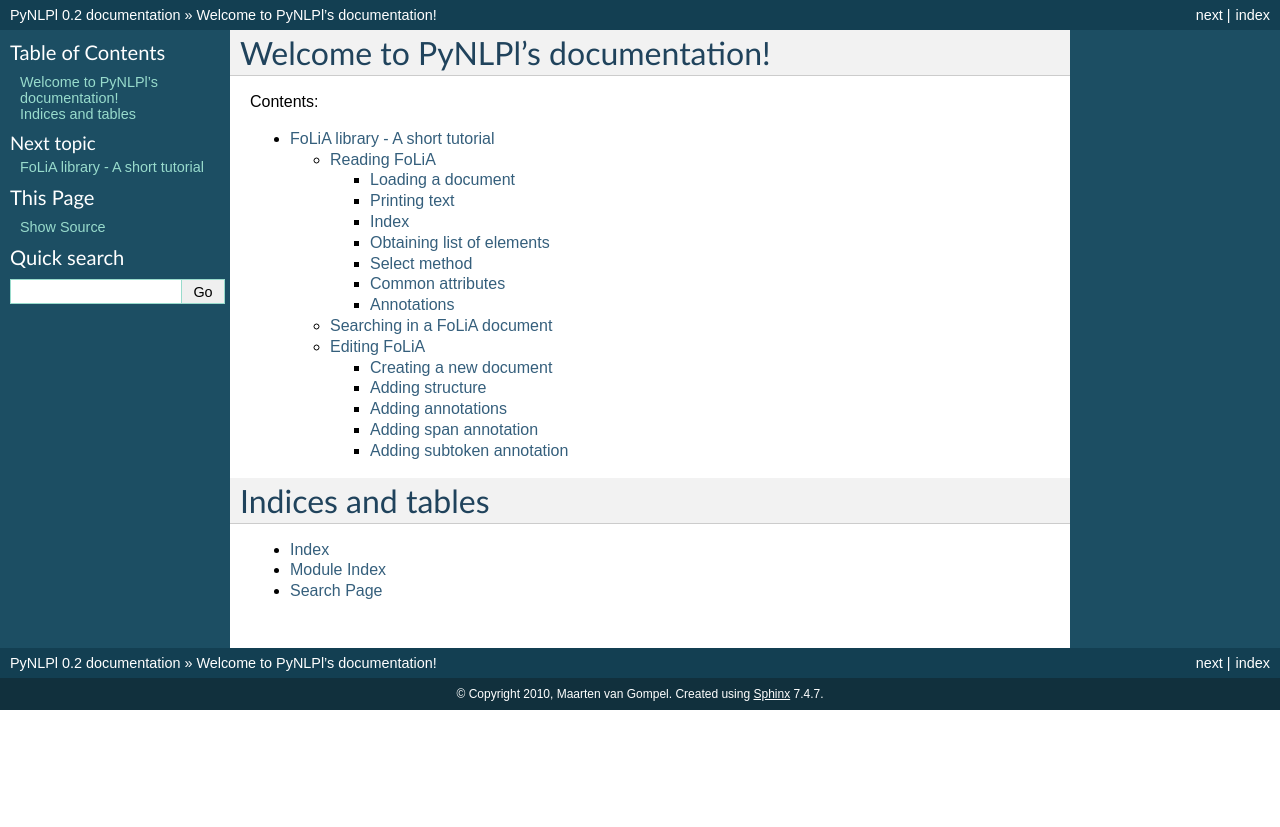
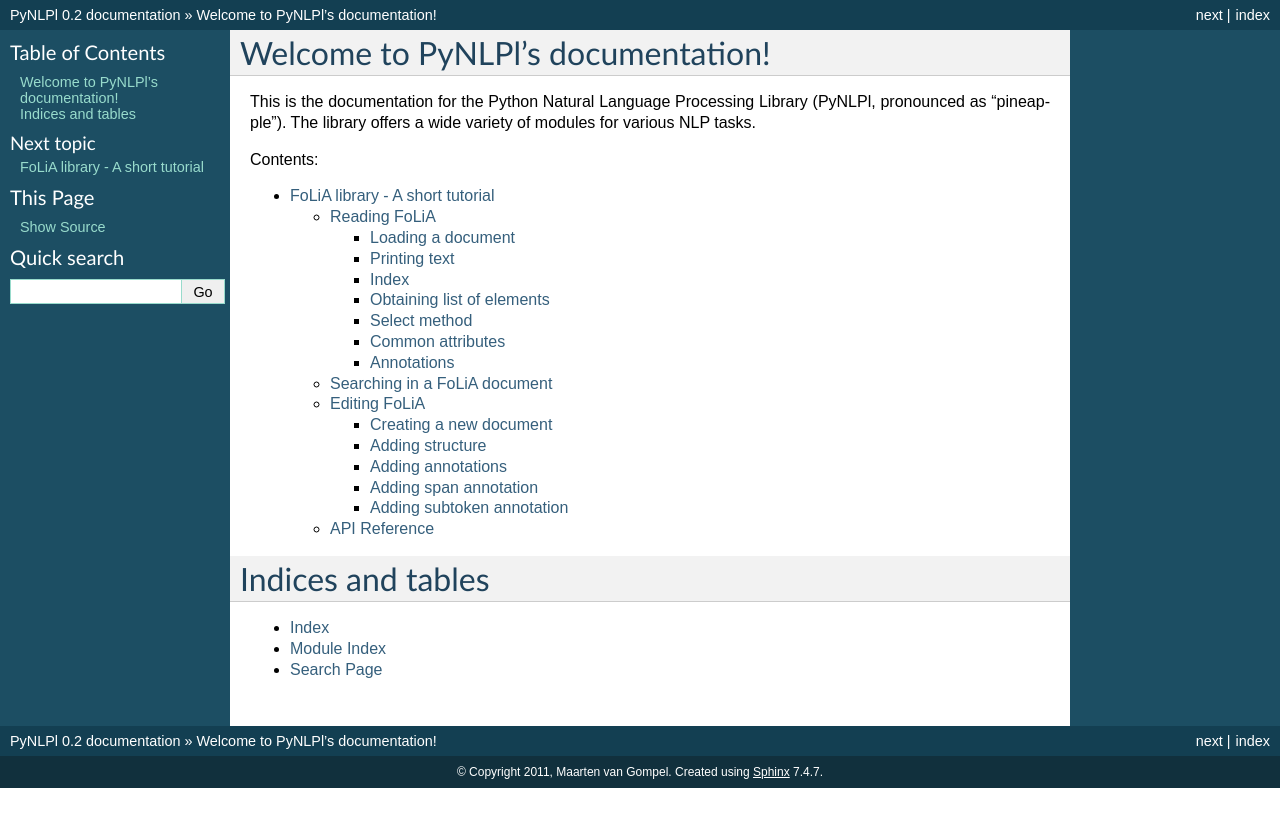
Before and after one commit to proycon/foliapy, a Sphinx documentation site: the page built from docs/index.rst, in a window 1280 px wide. Shown: the top 827 px of the page. Built offline with Sphinx 7.4.7, drawn with Linux system fonts in a browser that asks for light colours.

Commit message:
documentation update
git-svn-id: https://ilk.uvt.nl/svn/trunk/sources/pynlpl@10508 12f355fe-0486-481a-ad91-c297ab22b4e3

```diff
--- a/docs/conf.py
+++ b/docs/conf.py
@@ -38,7 +38,7 @@
 
 # General information about the project.
 project = u'PyNLPl'
-copyright = u'2010, Maarten van Gompel'
+copyright = u'2011, Maarten van Gompel'
 
 # The version info for the project you're documenting, acts as replacement for
 # |version| and |release|, also used in various other places throughout the
@@ -164,7 +164,7 @@
 # -- Options for LaTeX output --------------------------------------------------
 
 # The paper size ('letter' or 'a4').
-#latex_paper_size = 'letter'
+latex_paper_size = 'a4'
 
 # The font size ('10pt', '11pt' or '12pt').
 #latex_font_size = '10pt'
--- a/docs/index.rst
+++ b/docs/index.rst
@@ -5,6 +5,9 @@
 
 Welcome to PyNLPl's documentation!
 ==================================
+
+This is the documentation for the Python Natural Language Processing Library (PyNLPl, pronounced as "pineapple"). The library offers a wide variety of modules for various NLP tasks.
+
 
 Contents:
 
```
Also changed, not shown: docs/folia.rst (+20 -10 lines).
